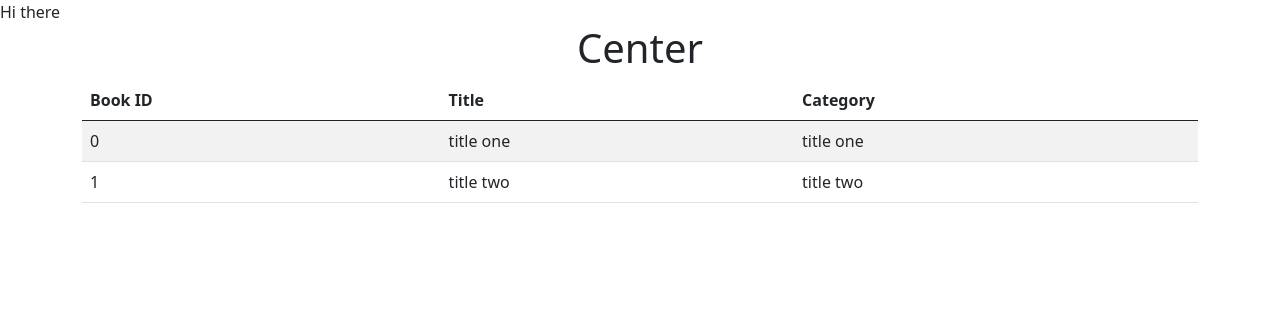
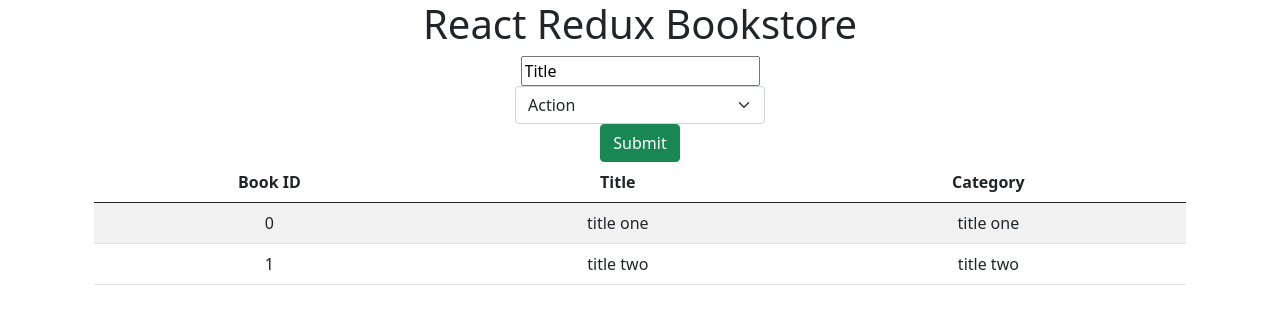
Before and after one commit to karmaester/react-redux-bookstore, a React (Create React App) app: page / in a window 1280 px wide. Shown: the top 324 px of the page. Built offline with nearby package versions, Linux system fonts and the light colour scheme.

Commit message:
Add form

```diff
--- a/src/App.css
+++ b/src/App.css
@@ -1,3 +1,8 @@
 * {
   margin: 0;
 }
+
+select {
+  max-width: 250px;
+  margin: auto;
+}
--- a/src/App.js
+++ b/src/App.js
@@ -4,7 +4,8 @@ import BookForm from './components/BookForm';
 
 function App() {
   return (
-    <div>
+    <div className="container text-center">
+      <h1>React Redux Bookstore</h1>
       <BookForm />
       <BookList />
     </div>
--- a/src/components/BookForm.js
+++ b/src/components/BookForm.js
@@ -1,8 +1,31 @@
+/* eslint-disable react/no-array-index-key */
 import React from 'react';
 
+const cat = [
+  'Action',
+  'Biography',
+  'History',
+  'Horror',
+  'Kids',
+  'Learning',
+  'Sci-Fi',
+];
+
 const BookForm = () => (
-  <div>
-    Hi there
+  <div className="container">
+    <form>
+      <input type="text" value="Title" />
+      <select className="form-select" aria-label="Default select example">
+        {cat.map((x, i) => (
+          <option value={i} key={i}>
+            {x}
+          </option>
+        ))}
+      </select>
+      <button type="submit" className="btn btn-success">
+        Submit
+      </button>
+    </form>
   </div>
 );
 
--- a/src/components/BookList.js
+++ b/src/components/BookList.js
@@ -4,11 +4,8 @@ import { connect } from 'react-redux';
 import PropTypes from 'prop-types';
 import Book from './Book';
 
-const BookList = ({ books }) => {
-  console.log(books);
-  return (
+const BookList = ({ books }) => (
   <div className="container">
-      <h1 className="text-center">Center</h1>
     <table className="table table-striped">
       <thead>
         <tr>
@@ -25,7 +22,6 @@ const BookList = ({ books }) => {
     </table>
   </div>
 );
-};
 
 BookList.propTypes = {
   books: PropTypes.array.isRequired,
```
Lines whose indentation alone changed are shown as unchanged.
